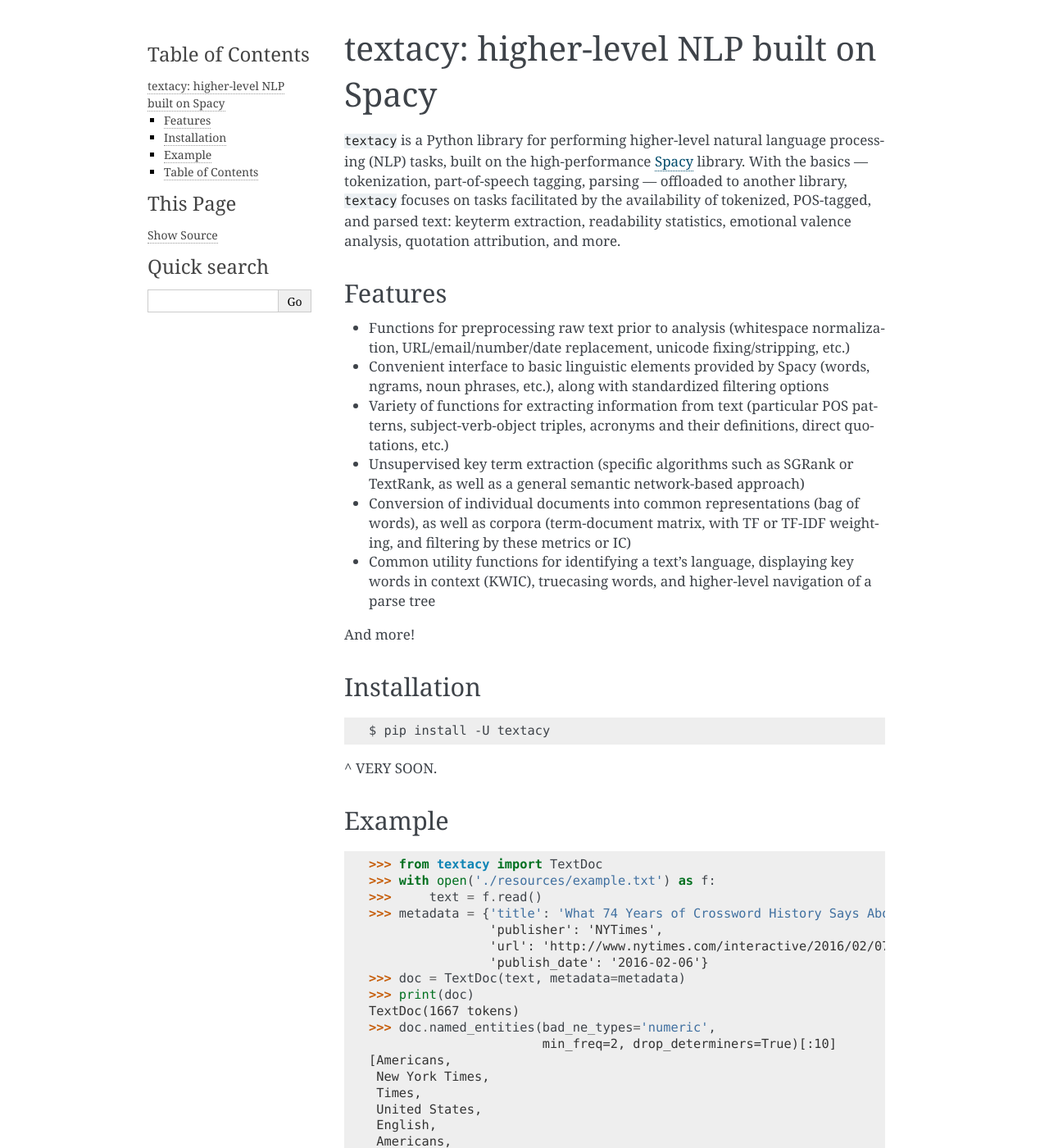
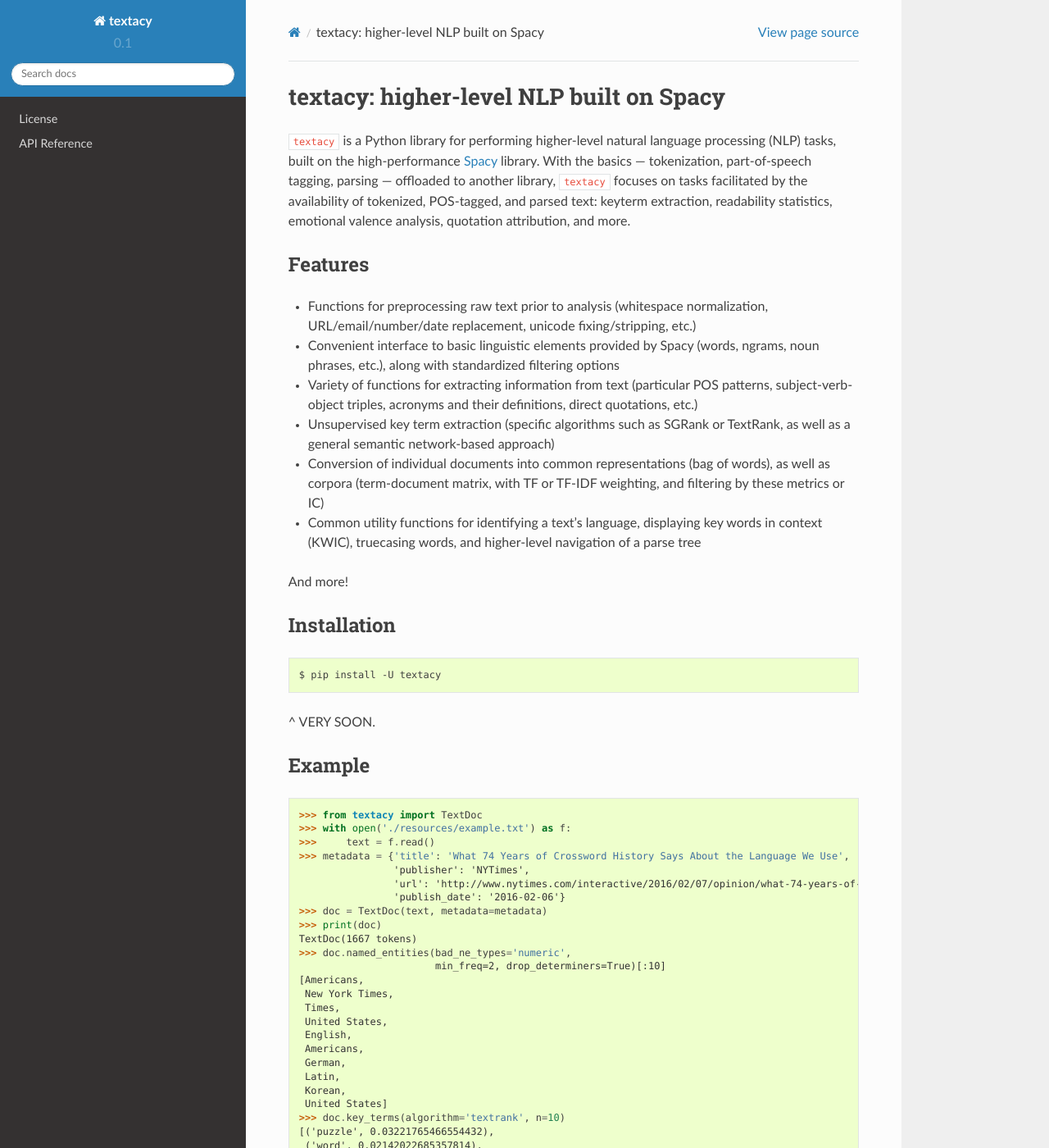
Before and after one commit to chartbeat-labs/textacy, a Sphinx documentation site: the page built from docs/source/index.rst, in a window 1280 px wide and 1400 px high. Shown: the whole window at 82% size. Built offline with Sphinx 7.4.7 and the Read the Docs theme 2.0.0, drawn with Linux system fonts in a browser that asks for light colours; some of the changed text lies outside the part shown.

Commit message:
added RTD theme for docs, requirements hack to get them to build properly

```diff
--- a/docs/source/conf.py
+++ b/docs/source/conf.py
@@ -15,6 +15,8 @@
 
 import sys
 import os
+
+import sphinx_rtd_theme
 
 # If extensions (or modules to document with autodoc) are in another directory,
 # add these directories to sys.path here. If the directory is relative to the
@@ -115,7 +117,7 @@ todo_include_todos = True
 
 # The theme to use for HTML and HTML Help pages.  See the documentation for
 # a list of builtin themes.
-html_theme = 'alabaster'
+html_theme = 'sphinx_rtd_theme'
 
 # Theme options are theme-specific and customize the look and feel of a theme
 # further.  For a list of options available for each theme, see the
@@ -123,7 +125,7 @@ html_theme = 'alabaster'
 #html_theme_options = {}
 
 # Add any paths that contain custom themes here, relative to this directory.
-#html_theme_path = []
+html_theme_path = [sphinx_rtd_theme.get_html_theme_path()]
 
 # The name for this set of Sphinx documents.  If None, it defaults to
 # "<project> v<release> documentation".
--- a/requirements.txt
+++ b/requirements.txt
@@ -11,3 +11,4 @@ scipy
 scikit-learn
 spacy>=0.100.0
 unidecode
+cymem==1.30
```
